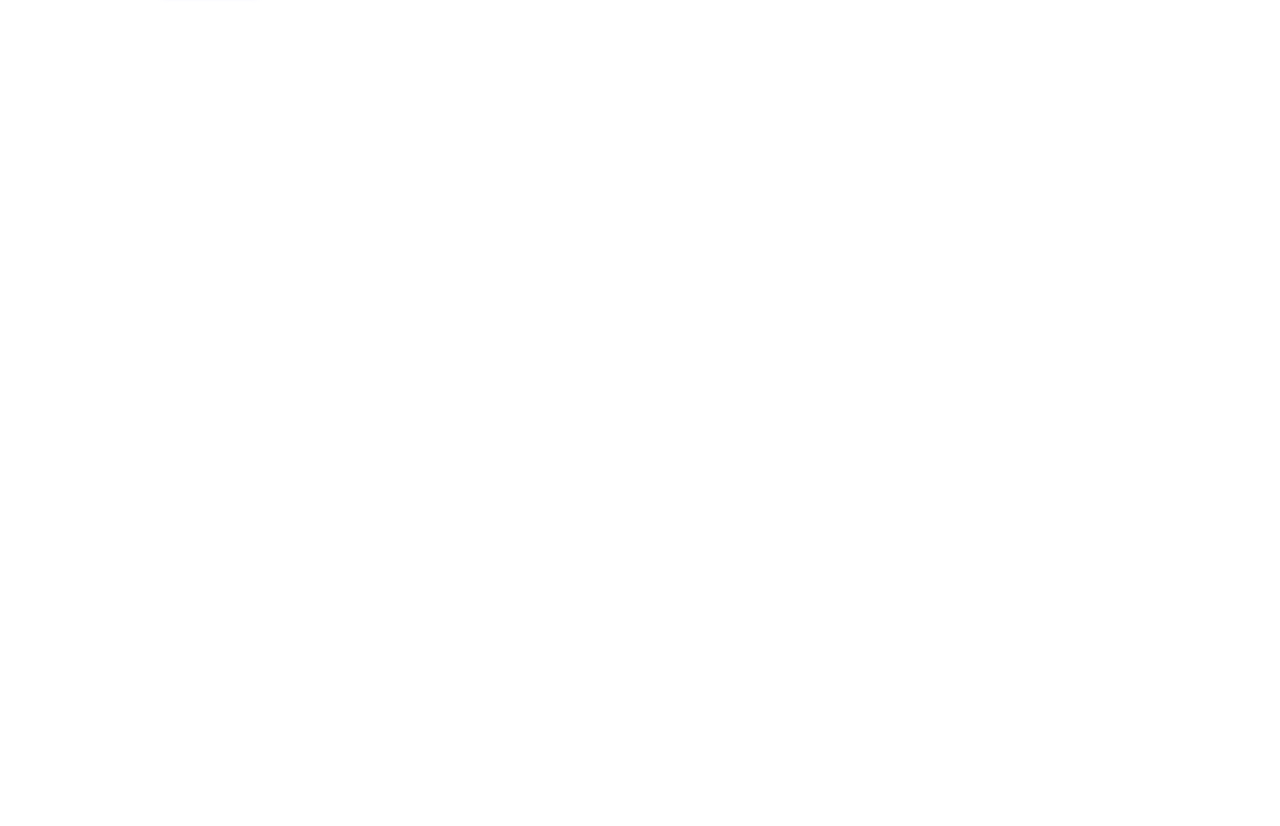
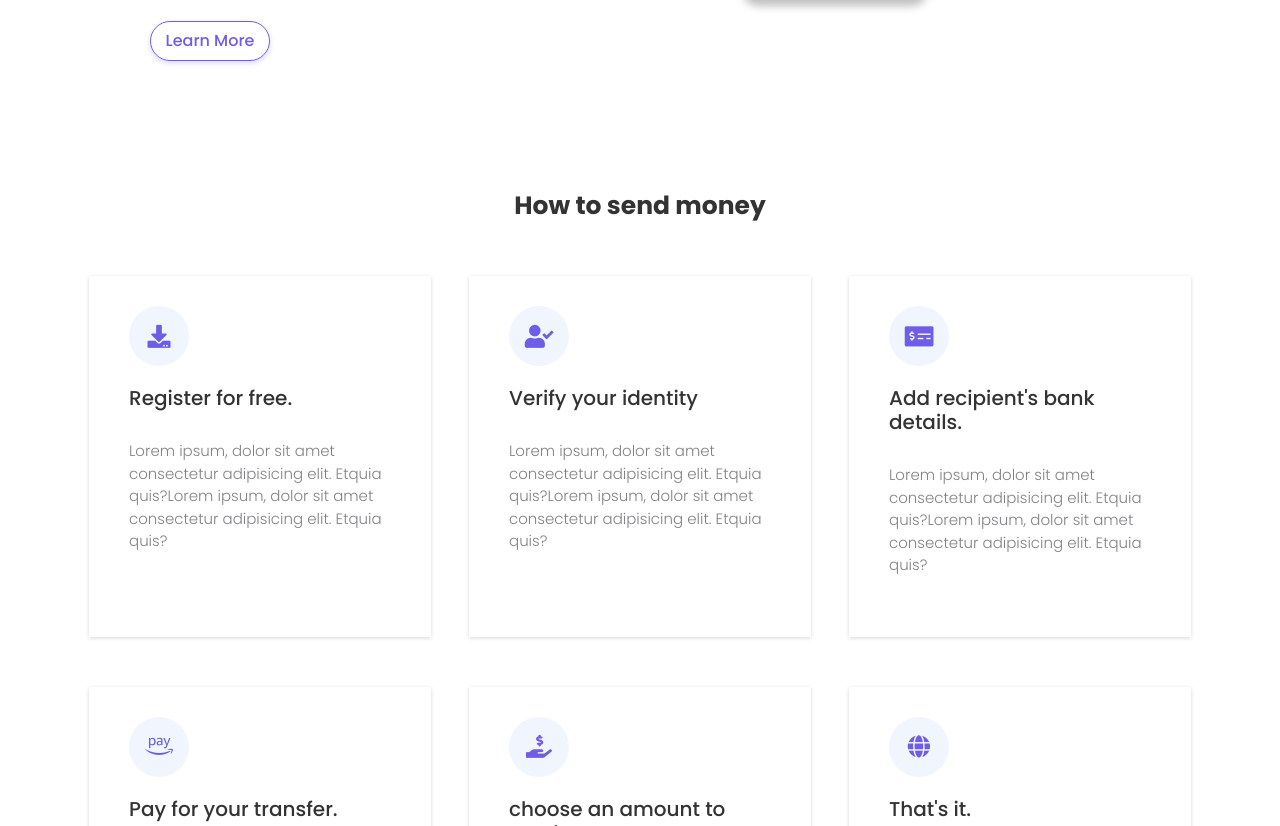
Before and after one commit to hussain-1913010/landing-page-tp, a React (Create React App) app: page / in a window 1280 px wide. Shown: the part 2594-3420 px from the top of the page. Before the commit the page ends 2639 px from the top, so only its background shows below. Built offline with nearby package versions, Linux system fonts and the light colour scheme.

Commit message:
service section done

```diff
--- a/src/App.js
+++ b/src/App.js
@@ -2,6 +2,7 @@
 import Header from "./Header";
 import HowItWorks from "./HowItWorks";
 import Navbar from "./navbar";
+import Services from "./Services";
 
 function App() {
   return (
@@ -11,6 +12,7 @@
       <Header/>
       <HowItWorks/>
       <AboutUs/>
+      <Services/>
     </div>
   );
 }
--- /dev/null
+++ b/src/Services.js
@@ -0,0 +1,32 @@
+import React, { useState } from "react";
+import serviceapi from "./api/servicees";
+
+const Services = () => {
+  const [servicedata, setServicedata] = useState(serviceapi);
+  return (
+    <div>
+      <section className="serviceMainContainer">
+        <div className="container serviceContainer">
+          <h1 className="mainHeading fw-bold text-center">How to send money</h1>
+          <div className="row">
+            {servicedata.map((curr) => {
+              const { id, logo, title, info } = curr;
+              return (
+                <div
+                  key={id}
+                  className="col-11 col-lg-4 col-xxl-4 workContainerSubdiv"
+                >
+                  <i className={`fontawesome_style ${logo}`}></i>
+                  <h2 className="subHeading">{title}</h2>
+                  <p className="main_hero_para">{info}</p>
+                </div>
+              );
+            })}
+          </div>
+        </div>
+      </section>
+    </div>
+  );
+};
+
+export default Services;
--- /dev/null
+++ b/src/api/servicees.js
@@ -0,0 +1,40 @@
+const serviceapi = [
+    {
+      id: 1,
+      logo: "fas fa-download",
+      title: "Register for free.",
+      info: "Lorem ipsum, dolor sit amet consectetur adipisicing elit. Etquia quis?Lorem ipsum, dolor sit amet consectetur adipisicing elit. Etquia quis?",
+    },
+    {
+      id: 2,
+      logo: "fas fa-user-check",
+      title: "Verify your identity ",
+      info: "Lorem ipsum, dolor sit amet consectetur adipisicing elit. Etquia quis?Lorem ipsum, dolor sit amet consectetur adipisicing elit. Etquia quis?",
+    },
+    {
+      id: 3,
+      logo: "fas fa-money-check-alt",
+      title: "Add recipient's bank details.",
+      info: "Lorem ipsum, dolor sit amet consectetur adipisicing elit. Etquia quis?Lorem ipsum, dolor sit amet consectetur adipisicing elit. Etquia quis?",
+    },
+    {
+      id: 4,
+      logo: "fab fa-amazon-pay",
+      title: "Pay for your transfer.",
+      info: "Lorem ipsum, dolor sit amet consectetur adipisicing elit. Etquia quis?Lorem ipsum, dolor sit amet consectetur adipisicing elit. Etquia quis?",
+    },
+    {
+      id: 5,
+      logo: "fas fa-hand-holding-usd",
+      title: "choose an amount to send.",
+      info: "Lorem ipsum, dolor sit amet consectetur adipisicing elit. Etquia quis?Lorem ipsum, dolor sit amet consectetur adipisicing elit. Etquia quis?",
+    },
+    {
+      id: 6,
+      logo: "fas fa-globe",
+      title: "That's it.",
+      info: "Lorem ipsum, dolor sit amet consectetur adipisicing elit. Etquia quis?Lorem ipsum, dolor sit amet consectetur adipisicing elit. Etquia quis?",
+    },
+  ];
+
+  export default serviceapi;
--- a/src/index.css
+++ b/src/index.css
@@ -266,12 +266,53 @@
 }
 
 
+/* services  */
+.serviceMainContainer{
+  margin-top: 5rem;
+  padding: 5rem 0;
+}
 
+.serviceMainContainer .mainHeading{
+  margin: 3rem 0;
+}
+.workContainerSubdiv{
+  padding: 10px 40px;
+  box-shadow: 0 0.1rem 0.4rem rgba(0, 0, 0, 0.16);
+}
 
+.workContainerSubdiv:hover{
+  background-color: var(--bgcolor);
+  cursor: pointer;
+}
 
+.workContainerSubdiv:hover > .fontawesome_style{
+  background-color: white;
+}
 
+.workContainerSubdiv .main_hero_para{
+  widows: 100%;
+}
 
+.serviceMainContainer .fontawesome_style{
+  text-align: left;
+  margin: 2rem 0;
+}
 
+@media (min-width: 1400px) {
+  .serviceContainer .col-xxl-4 {
+    flex: 0 0 auto;
+    width: 30% !important;
+    margin: auto;
+  }
+}
+
+@media (min-width: 992px) {
+  .serviceContainer .col-lg-4 {
+    flex: 0 0 auto;
+    width: 30% !important;
+    margin: 2.5rem auto;
+  }
+}
 
 
 
```
